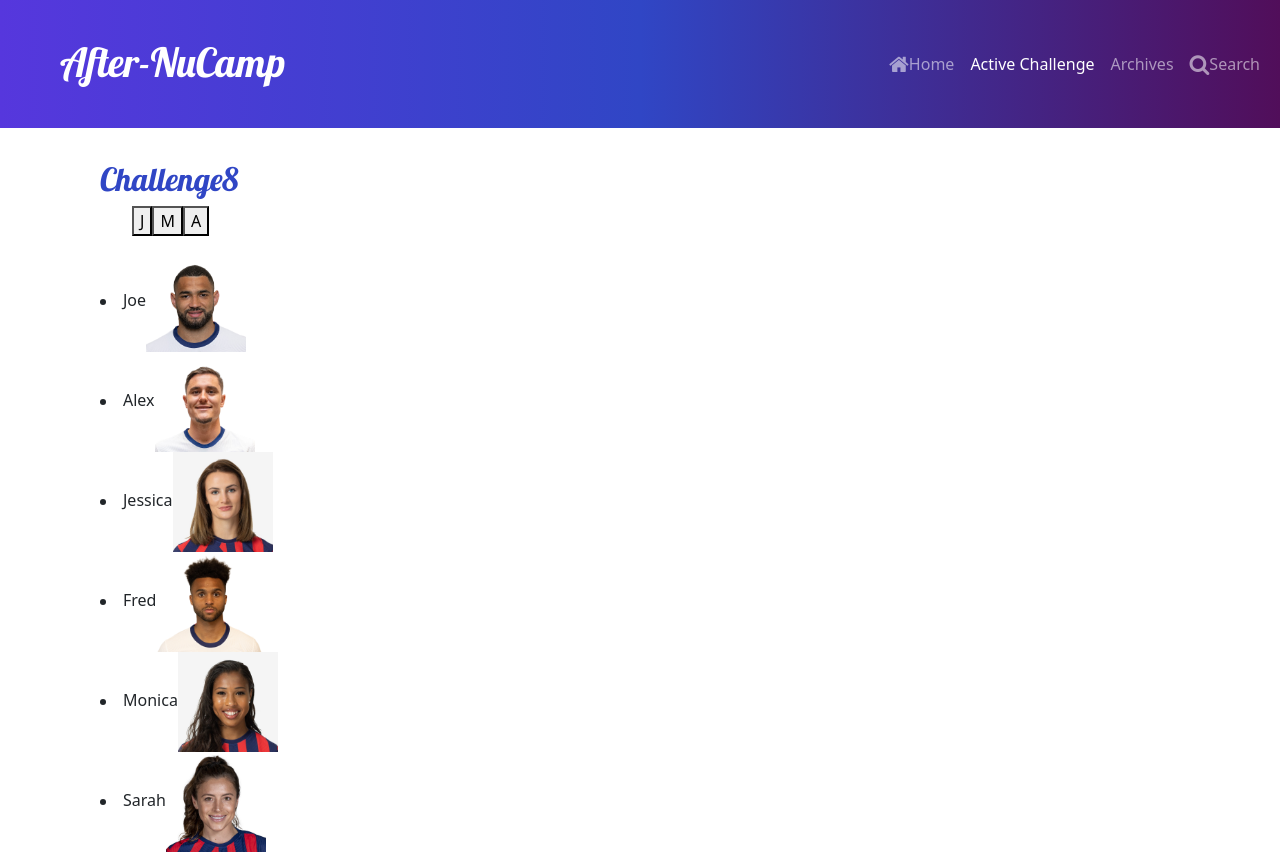
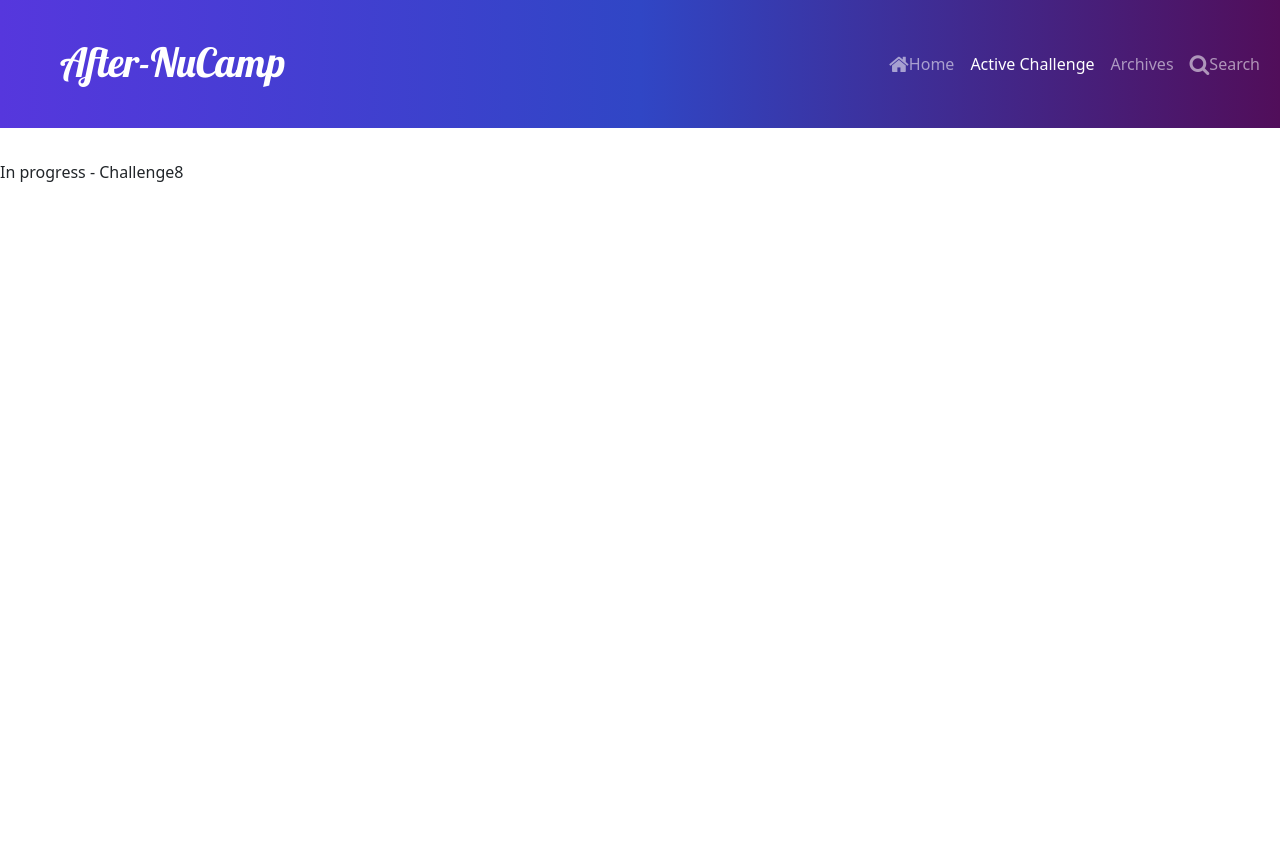
Before and after one commit to mrdeangray/after-nucamp-week2, a React (Create React App) app: page /active in a window 1280 px wide. Shown: the top 854 px of the page. After the commit the page ends 800 px from the top, so only its background shows below. Built offline with nearby package versions, Linux system fonts and the light colour scheme.

Commit message:
removed in progress Challenge8 solution

```diff
--- a/src/components/Challenge8.js
+++ b/src/components/Challenge8.js
@@ -1,59 +1,11 @@
 //Using of src attribute in this way means, your image will be loaded from the absolute path "///images/resto.png" for your site. Images directory should be located at the root of your site.
 
-import { useState, useCallback, useEffect } from 'react'
-import players from '../data/players'
-//const initials = [{ initial: 'J', active: false }, { initial: 'M', active: false }, { initial: 'A', active: false }]
-const initials = [{ initial: 'J', active: false }, { initial: 'M', active: false }, { initial: 'A', active: false }]
+import React from 'react'
 
 const Challenge8 = () => {
-    const [playerInitials, setPlayerInitials] = useState([])
-
-    useEffect(() => {
-        getPlayerInitials()
-    }, [])
-
-    const handleClick = (char) => {
-        const remainingObj = initials.filter(obj => obj.initial !== char)
-        // if (!selectedbutton.active) {
-        //     console.log("false")
-        //     console.log(initials)
-        // }
-        // else {
-        //     console.log("true")
-        // }
-
-    }
-
-    const getPlayerInitials = () => {
-        setPlayerInitials(
-            <ul>
-                {
-                    initials.map((elem, idx) => (
-                        <button className='challenge7-buttons' onClick={() => handleClick(elem.initial)} key={idx}>{elem.initial}</button>
-                    ))
-                }
-            </ul>
-        )
-    }
-
     return (
-
-
-        <div className='challenge8'>
-            <h2>Challenge8</h2>
-            {playerInitials}
-            {
-                players.map((player, idx) => (
-                    <li key={idx}>
-                        {player.name}
-                        {/* <img src="/img-players/Joe.png" alt="" /> */}
-                        <img className="player-image" src={`/img-players/${player.image}`} alt="" />
-                        {/* <img src="#" alt="" /> */}
-                    </li>
-                ))
-            }
-        </div>
+        <div>In progress - Challenge8</div>
     )
 }
-// src\data\img-players\Joe.png
+
 export default Challenge8
```
